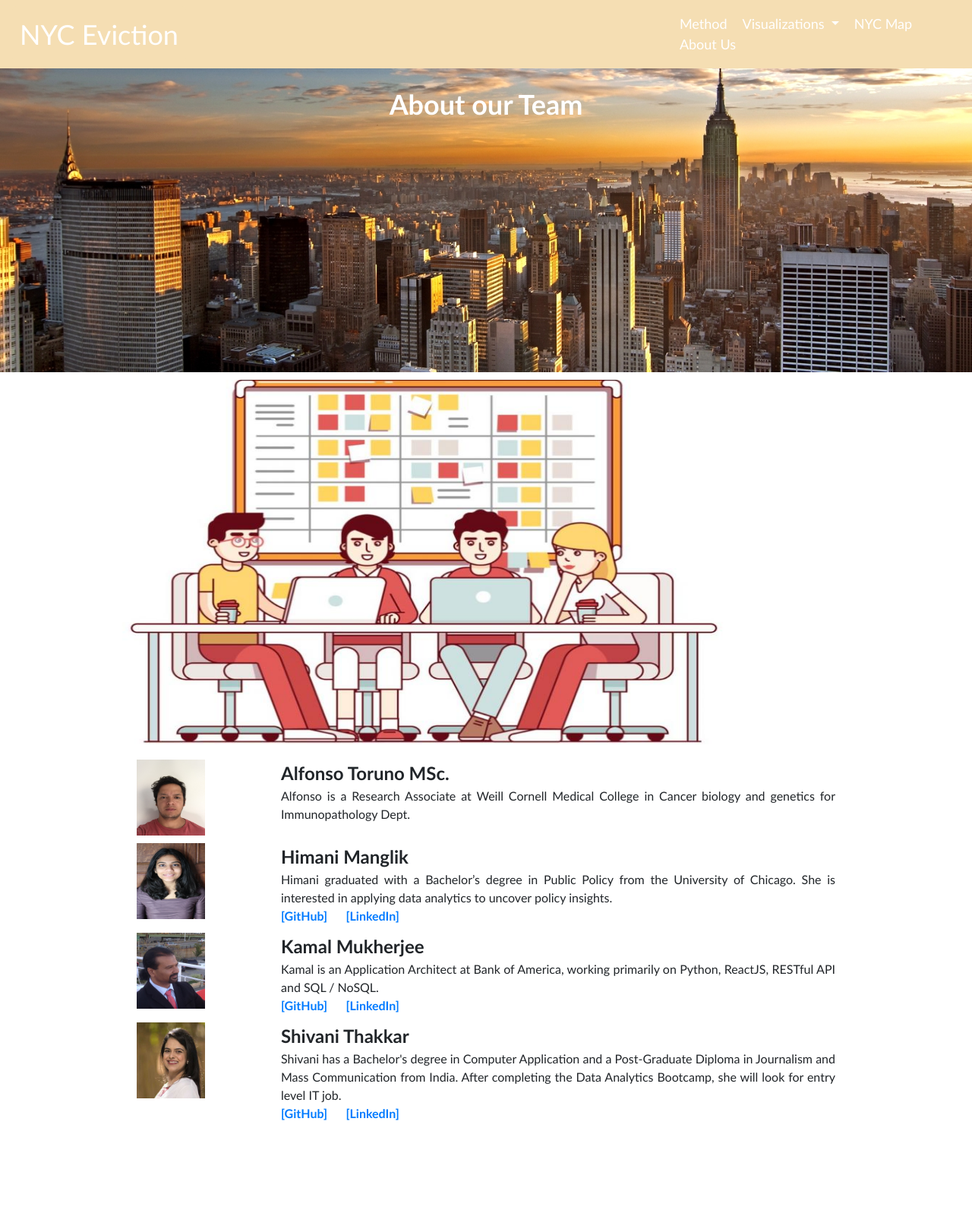
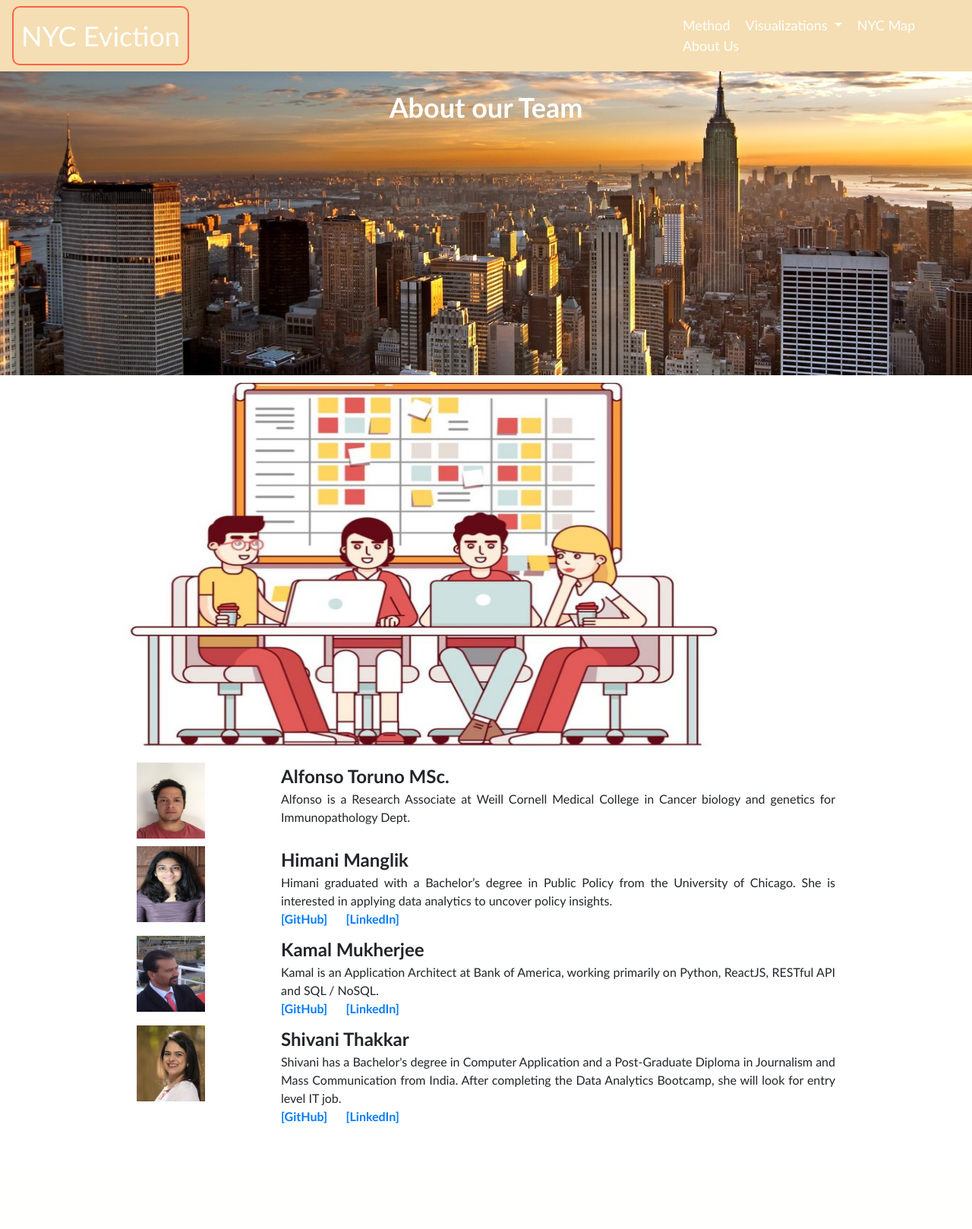
Before and after one commit to kamalnyc17/Project_TWO_NYC_Eviction, a Flask app: page /aboutus in a window 1280 px wide. Shown: the whole page at 76% size. After the commit the page ends 1479 px from the top, so only its background shows below. Run offline with Flask 2, Linux system fonts and the light colour scheme; some libraries are stand-ins or nearby versions.

Commit message:
fixed logo

```diff
--- a/static/css/style.css
+++ b/static/css/style.css
@@ -7,13 +7,13 @@ body,
 .wrapper {
     position: relative;
     min-height: 100%;
-    padding-bottom: 130px;
+    padding-bottom: 50px;
     overflow: auto;
 }
 
 .logo {
-    border-radius: 5px;
-    background-color: #FF6347;
+    border-radius: 10px;
+    border: 2px solid #FF6347;
     font-family: 'Gill Sans', 'Gill Sans MT', Calibri, 'Trebuchet MS', sans-serif;
     font-size: 36px;
     color: white;
```
